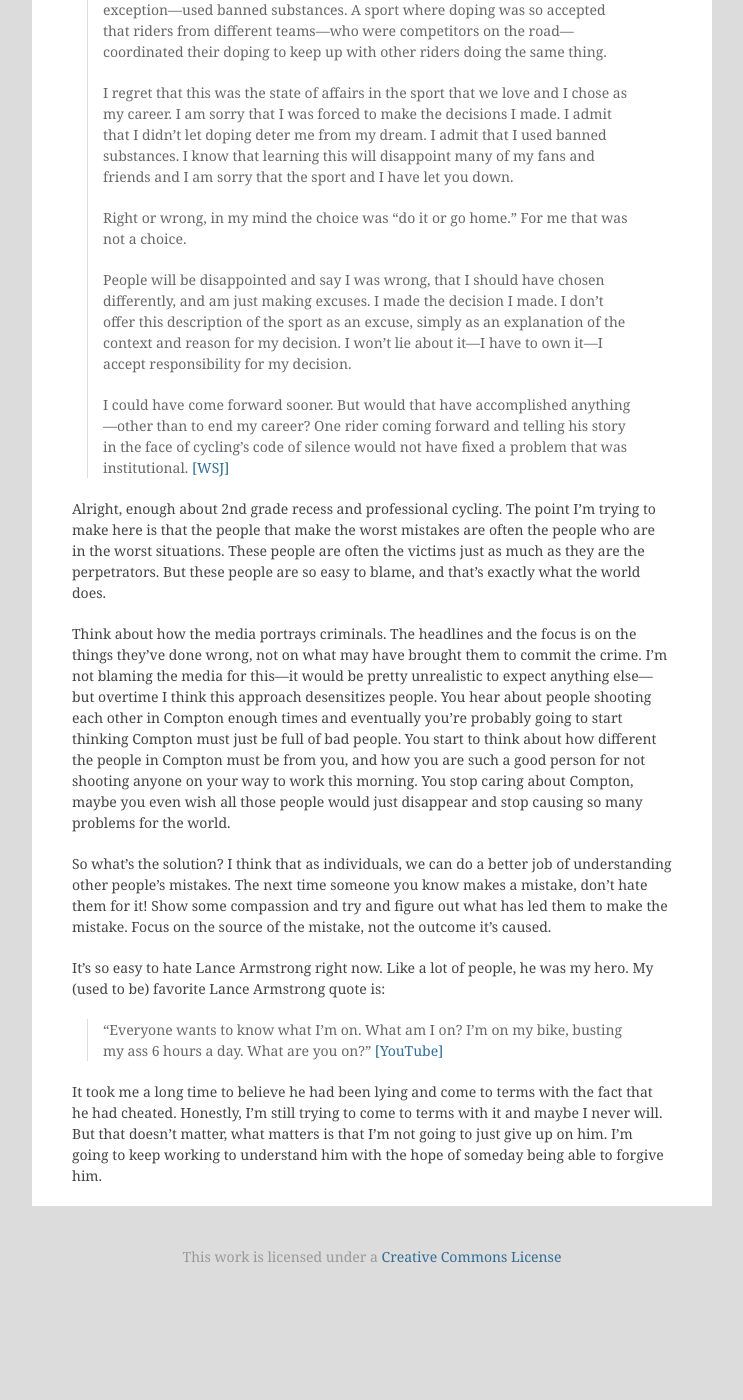
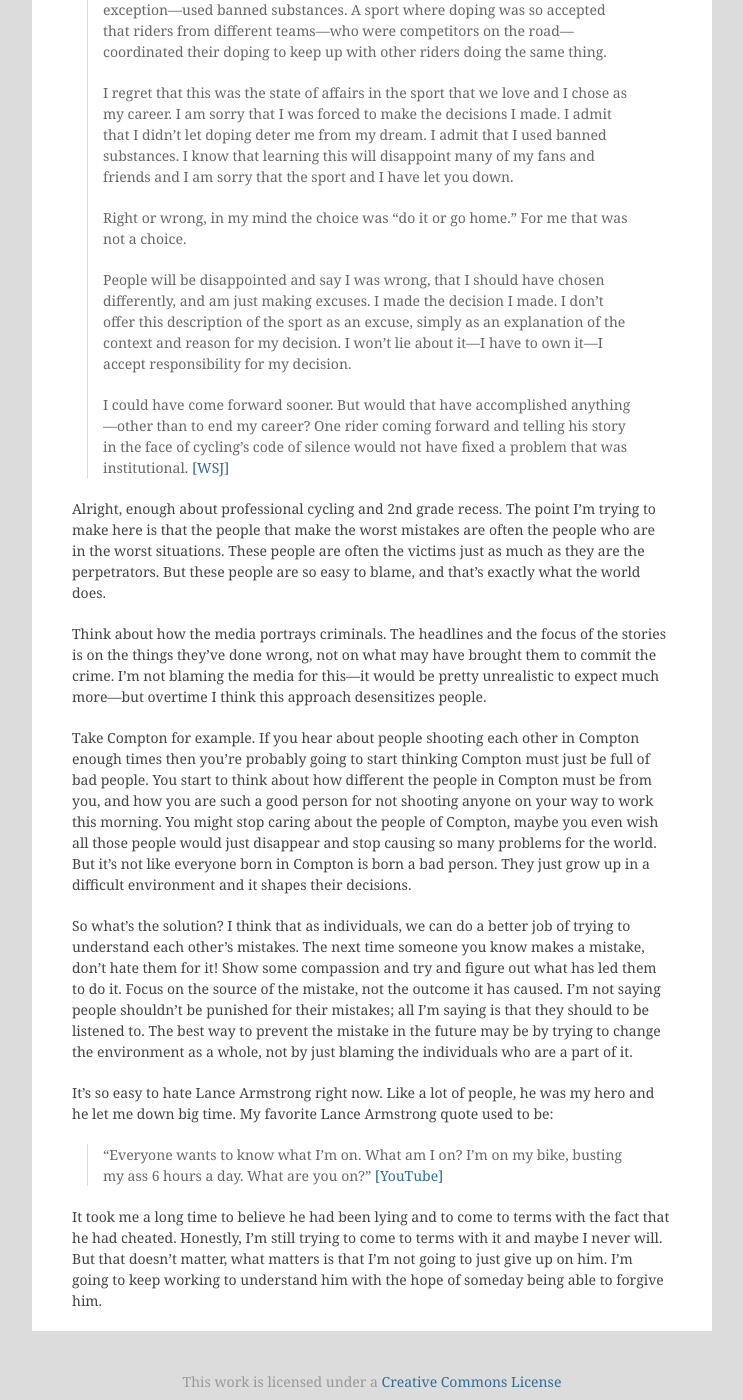
Before and after one commit to chipjacks/chipjacks.github.io, a Jekyll site: the page built from _posts/2013-12-28-lance-armstrong.markdown, in a window 1280 px wide and 1400 px high, scrolled down 1387 px. Shown: the whole window, without its empty margins (268-1011 px from the left). Built offline with Jekyll 4.4.1, drawn with Linux system fonts in a browser that asks for light colours; Markdown is read by kramdown in place of the engine named in the settings; before the commit the page ends 2662 px from its top, so only the background shows below that; some of the changed text lies outside the part shown.

Commit message:
revisions

```diff
--- a/_posts/2013-12-28-lance-armstrong.markdown
+++ b/_posts/2013-12-28-lance-armstrong.markdown
@@ -33,14 +33,15 @@
 abstain, but the kids who love to roughhouse are going to have a lot of trouble
 convincing themselves to stay out of it.
 
-Just try and put yourself in Lance Armstrong’s shoes for a minute. You’re an
+Try and put yourself in Lance Armstrong’s shoes for a minute. You’re an
 extremely driven young man, determined to prove yourself. You’re also insanely
-competitive, you would probably be willing to saw your kneecap off with a rusty
-butter knife if you thought that would help your chances of winning. So you’re
-working your ass off to be successful as a professional cyclist, but one day you
-find yourself in an environment where all the successful people are doping. What
-are you going to do? This is precisely the situation Levi Leipheimer found
-himself in, which he stated when he publicly confessed to doping:
+competitive and you would be willing to saw your kneecaps off with a rusty
+butter knife if you thought that would improve your chances of winning. So
+you’re working your ass off to be successful as a professional cyclist, but one
+day you find yourself in an environment where all the successful people are
+doping. What are you going to do? This is precisely the situation Levi
+Leipheimer found himself in, which he talked about when he publicly confessed to
+doping:
 
 <blockquote>
 <p>
@@ -92,31 +93,39 @@
 </p>
 </blockquote>
 
-Alright, enough about 2nd grade recess and professional cycling. The point I’m
+Alright, enough about professional cycling and 2nd grade recess. The point I’m
 trying to make here is that the people that make the worst mistakes are often
 the people who are in the worst situations. These people are often the victims
 just as much as they are the perpetrators. But these people are so easy to
 blame, and that’s exactly what the world does.
 
-Think about how the media portrays criminals. The headlines and the focus is on
-the things they’ve done wrong, not on what may have brought them to commit the
-crime. I’m not blaming the media for this—it would be pretty unrealistic to
-expect anything else—but overtime I think this approach desensitizes people. You
-hear about people shooting each other in Compton enough times and eventually
-you’re probably going to start thinking Compton must just be full of bad people.
-You start to think about how different the people in Compton must be from you,
-and how you are such a good person for not shooting anyone on your way to work
-this morning. You stop caring about Compton, maybe you even wish all those
-people would just disappear and stop causing so many problems for the world.
+Think about how the media portrays criminals. The headlines and the focus of the
+stories is on the things they’ve done wrong, not on what may have brought them
+to commit the crime. I’m not blaming the media for this—it would be pretty
+unrealistic to expect much more—but overtime I think this approach desensitizes
+people.
+
+Take Compton for example. If you hear about people shooting each other in
+Compton enough times then you’re probably going to start thinking Compton must
+just be full of bad people.  You start to think about how different the people
+in Compton must be from you, and how you are such a good person for not shooting
+anyone on your way to work this morning. You might stop caring about the people
+of Compton, maybe you even wish all those people would just disappear and stop
+causing so many problems for the world. But it’s not like everyone born in
+Compton is born a bad person. They just grow up in a difficult environment and
+it shapes their decisions.
 
 So what’s the solution? I think that as individuals, we can do a better job of
-understanding other people’s mistakes. The next time someone you know makes
+trying to understand each other’s mistakes. The next time someone you know makes
 a mistake, don’t hate them for it! Show some compassion and try and figure out
-what has led them to make the mistake. Focus on the source of the mistake, not
-the outcome it’s caused.
+what has led them to do it. Focus on the source of the mistake, not the outcome
+it has caused. I’m not saying people shouldn’t be punished for their mistakes;
+all I’m saying is that they should to be listened to. The best way to prevent
+the mistake in the future may be by trying to change the environment as a whole,
+not by just blaming the individuals who are a part of it.
 
 It’s so easy to hate Lance Armstrong right now. Like a lot of people, he was my
-hero. My (used to be) favorite Lance Armstrong quote is:
+hero and he let me down big time. My favorite Lance Armstrong quote used to be:
 
 <blockquote>
 <p>
@@ -126,8 +135,8 @@
 </p>
 </blockquote>
 
-It took me a long time to believe he had been lying and come to terms with the
-fact that he had cheated. Honestly, I’m still trying to come to terms with it
-and maybe I never will. But that doesn’t matter, what matters is that I’m not
+It took me a long time to believe he had been lying and to come to terms with
+the fact that he had cheated. Honestly, I’m still trying to come to terms with
+it and maybe I never will. But that doesn’t matter, what matters is that I’m not
 going to just give up on him. I’m going to keep working to understand him with
 the hope of someday being able to forgive him.
```
Also changed, not shown: other parts of _posts/2013-12-28-lance-armstrong.markdown (+1 -1 lines).
